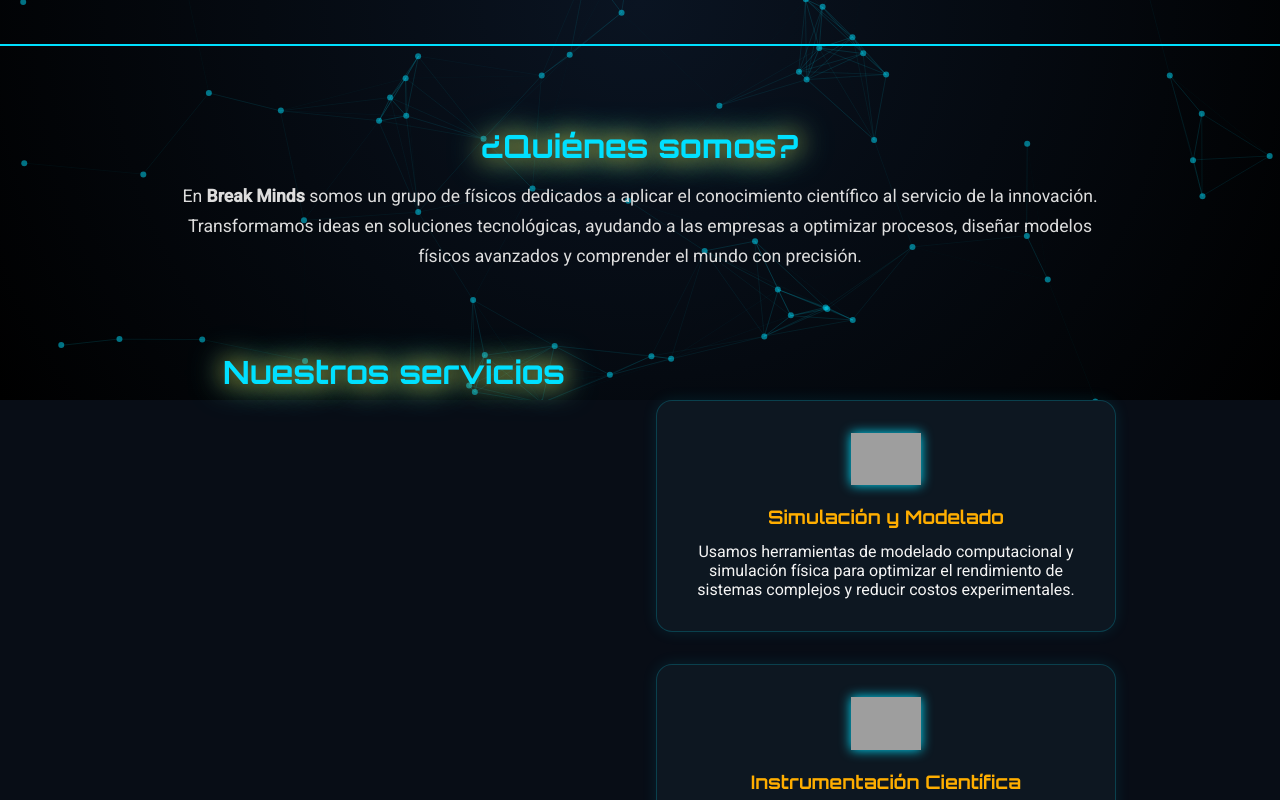
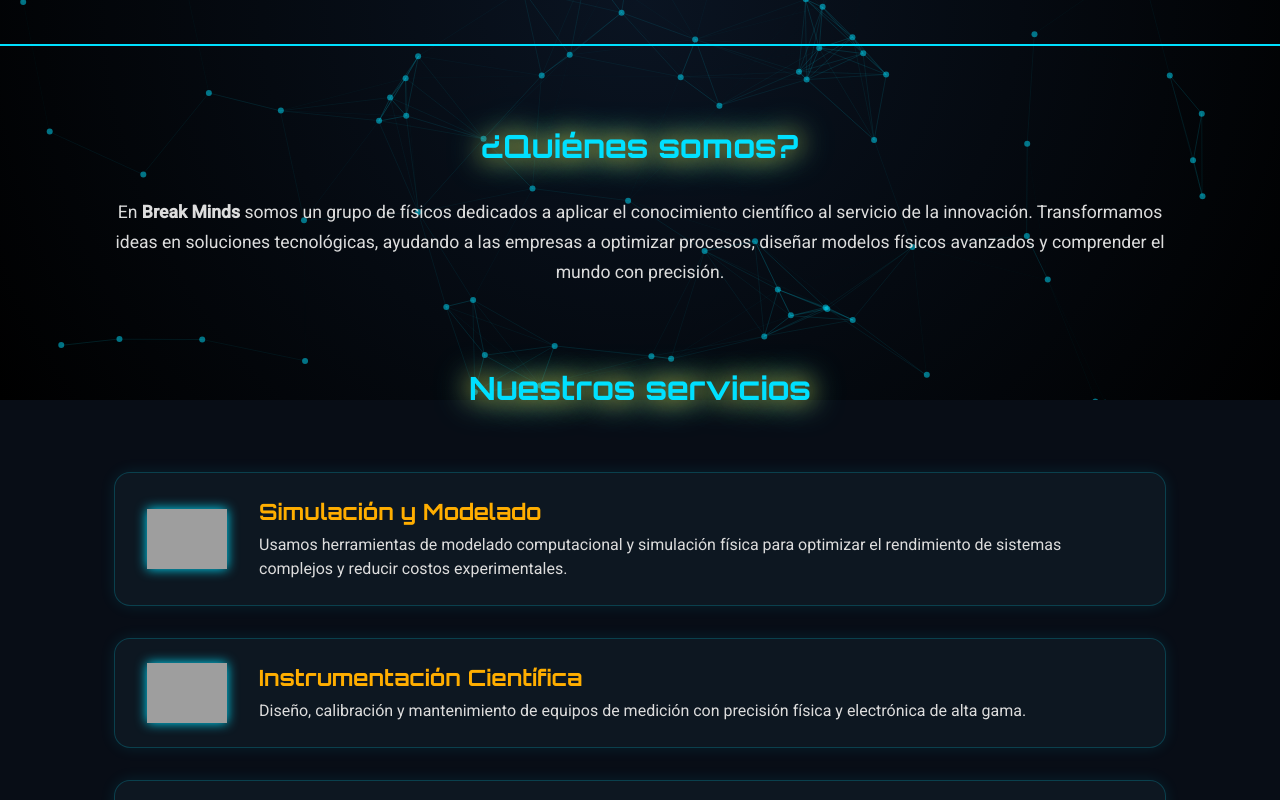
Before and after one commit to javilu/breakminds, a plain HTML site: page index.html in a window 1280 px wide. Shown: the part 400-1200 px from the top of the page. Drawn offline with nearby package versions, Linux system fonts and the light colour scheme; grey boxes are pictures that could not be loaded.

Commit message:
Update index.html

```diff
--- a/index.html
+++ b/index.html
@@ -1,8 +1,8 @@
 <!DOCTYPE html>
 <html lang="es">
 <head>
-  <meta charset="UTF-8">
-  <meta name="viewport" content="width=device-width, initial-scale=1.0">
+  <meta charset="UTF-8" />
+  <meta name="viewport" content="width=device-width, initial-scale=1.0" />
   <title>Break Minds | Física Aplicada</title>
 
   <!-- Fuentes y estilos -->
@@ -61,7 +61,6 @@
       font-family: 'Orbitron', sans-serif;
       font-size: 3rem;
       color: var(--accent);
-      letter-spacing: 1px;
       text-shadow: 0 0 20px rgba(0,224,255,0.5);
     }
 
@@ -73,7 +72,7 @@
     }
 
     section {
-      max-width: 1000px;
+      max-width: 1100px;
       margin: 5rem auto;
       padding: 0 1.5rem;
       text-align: center;
@@ -91,7 +90,7 @@
       color: var(--accent);
       font-family: 'Orbitron', sans-serif;
       font-size: 2rem;
-      margin-bottom: 1rem;
+      margin-bottom: 2rem;
       text-shadow: 0 0 10px rgba(0,224,255,0.3);
     }
 
@@ -101,39 +100,82 @@
       color: #ddd;
     }
 
-    /* Servicios */
+    /* SERVICIOS HORIZONTALES */
     .services {
-      display: grid;
-      grid-template-columns: repeat(auto-fit, minmax(280px, 1fr));
+      display: flex;
+      flex-direction: column;
       gap: 2rem;
-      margin-top: 3rem;
     }
 
     .service {
+      display: flex;
+      align-items: center;
       background: rgba(15, 25, 35, 0.9);
       border: 1px solid rgba(0,224,255,0.2);
       border-radius: 16px;
-      padding: 2rem 1.5rem;
+      padding: 1.5rem 2rem;
       box-shadow: 0 0 15px rgba(0,224,255,0.1);
-      transition: transform 0.3s, box-shadow 0.3s;
+      transition: transform 0.3s, box-shadow 0.3s, background 0.3s;
       position: relative;
+      overflow: hidden;
     }
 
     .service:hover {
-      transform: translateY(-8px);
+      transform: scale(1.02);
+      background: rgba(20, 35, 50, 0.95);
       box-shadow: 0 0 25px rgba(0,224,255,0.4);
     }
 
-    .service img {
-      width: 70px;
-      margin-bottom: 1rem;
-      filter: drop-shadow(0 0 6px var(--accent));
+    .service::before {
+      content: "";
+      position: absolute;
+      top: 0;
+      left: -75%;
+      width: 50%;
+      height: 100%;
+      background: linear-gradient(120deg, transparent, rgba(0,224,255,0.2), transparent);
+      transition: all 0.6s;
     }
 
-    .service h3 {
+    .service:hover::before {
+      left: 125%;
+    }
+
+    .service img {
+      width: 80px;
+      margin-right: 2rem;
+      filter: drop-shadow(0 0 6px var(--accent));
+      flex-shrink: 0;
+    }
+
+    .service-text {
+      text-align: left;
+    }
+
+    .service-text h3 {
       color: var(--accent2);
-      margin-bottom: 0.8rem;
       font-family: 'Orbitron', sans-serif;
+      margin-bottom: 0.5rem;
+      font-size: 1.4rem;
+    }
+
+    .service-text p {
+      color: #ddd;
+      line-height: 1.5;
+      font-size: 1rem;
+    }
+
+    @media (max-width: 700px) {
+      .service {
+        flex-direction: column;
+        text-align: center;
+      }
+      .service img {
+        margin: 0 0 1rem 0;
+      }
+      .service-text {
+        text-align: center;
+      }
     }
 
     footer {
@@ -154,7 +196,6 @@
       text-decoration: underline;
     }
 
-    /* Efecto de glow animado en títulos */
     h2 span {
       animation: glow 2s ease-in-out infinite alternate;
     }
@@ -170,7 +211,7 @@
   <div id="particles-js"></div>
 
   <header>
-    <img src="111111.png" alt="Logo Break Minds">
+    <img src="111111.png" alt="Logo Break Minds" />
     <h1>Break Minds</h1>
     <p>Rompe la bombilla, enciende la mente</p>
   </header>
@@ -185,19 +226,26 @@
 
   <section class="services">
     <h2><span>Nuestros servicios</span></h2>
-    <div class="services">
+
     <div class="service">
       <img src="https://cdn-icons-png.flaticon.com/512/2621/2621282.png" alt="Simulación Física">
+      <div class="service-text">
         <h3>Simulación y Modelado</h3>
         <p>Usamos herramientas de modelado computacional y simulación física para optimizar el rendimiento de sistemas complejos y reducir costos experimentales.</p>
       </div>
+    </div>
+
     <div class="service">
       <img src="https://cdn-icons-png.flaticon.com/512/3062/3062634.png" alt="Instrumentación Científica">
+      <div class="service-text">
         <h3>Instrumentación Científica</h3>
         <p>Diseño, calibración y mantenimiento de equipos de medición con precisión física y electrónica de alta gama.</p>
       </div>
+    </div>
+
     <div class="service">
       <img src="https://cdn-icons-png.flaticon.com/512/3135/3135715.png" alt="Consultoría Física">
+      <div class="service-text">
         <h3>Consultoría y Asesoría</h3>
         <p>Aplicamos los principios de la física para resolver desafíos industriales y tecnológicos mediante análisis teóricos y experimentales.</p>
       </div>
@@ -216,13 +264,12 @@
     © 2025 Break Minds · Innovación desde la Física
   </footer>
 
-  <!-- Scripts -->
+  <!-- Partículas -->
   <script src="https://cdn.jsdelivr.net/particles.js/2.0.0/particles.min.js"></script>
   <script>
-    // Activar partículas tipo "átomos"
     particlesJS("particles-js", {
       "particles": {
-        "number": { "value": 80 },
+        "number": { "value": 90 },
         "color": { "value": "#00e0ff" },
         "shape": { "type": "circle" },
         "opacity": { "value": 0.5 },
@@ -243,7 +290,6 @@
       "retina_detect": true
     });
 
-    // Animación al hacer scroll
     const sections = document.querySelectorAll('section');
     const showOnScroll = () => {
       const trigger = window.innerHeight * 0.8;
```
Lines whose indentation alone changed are shown as unchanged.
